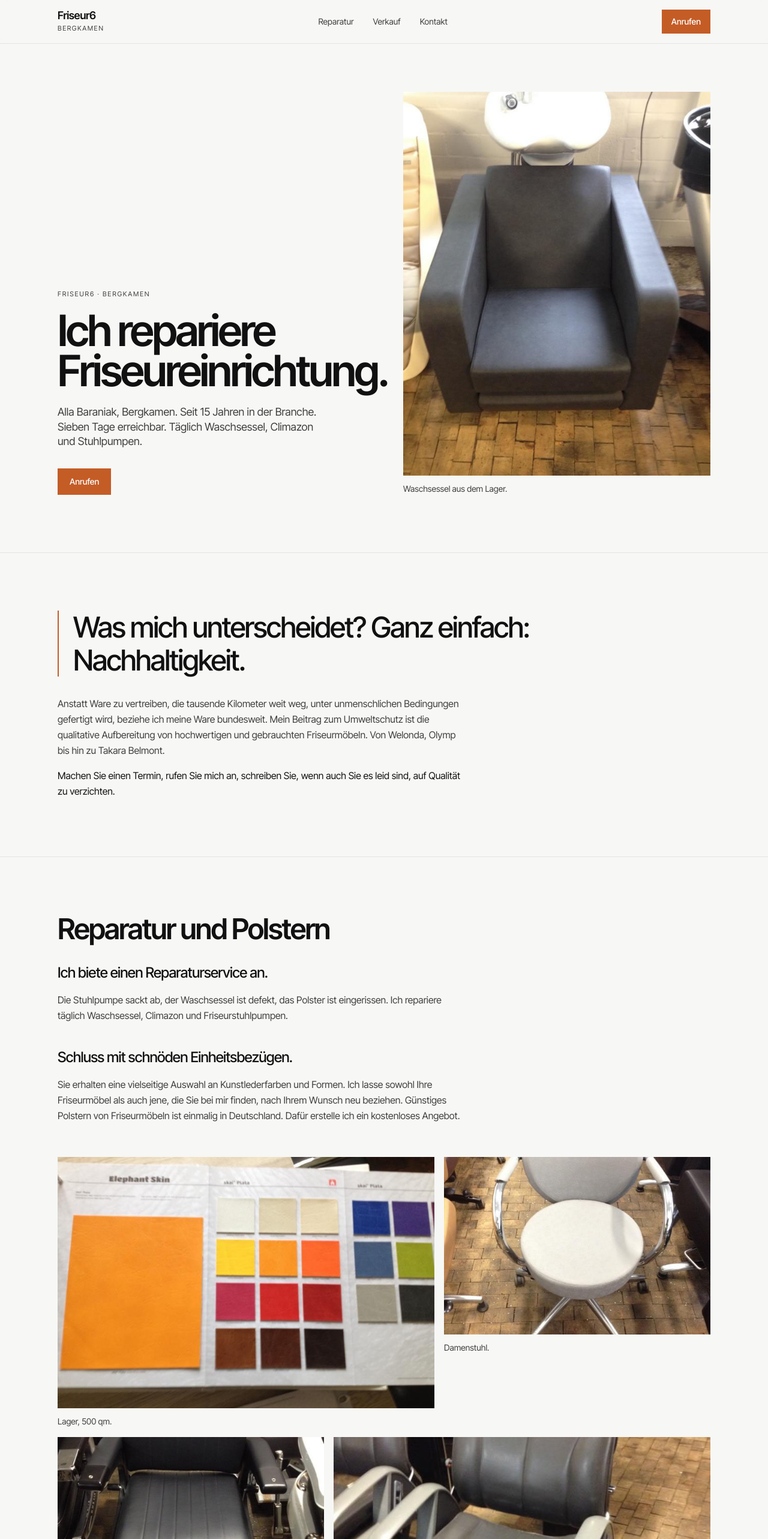
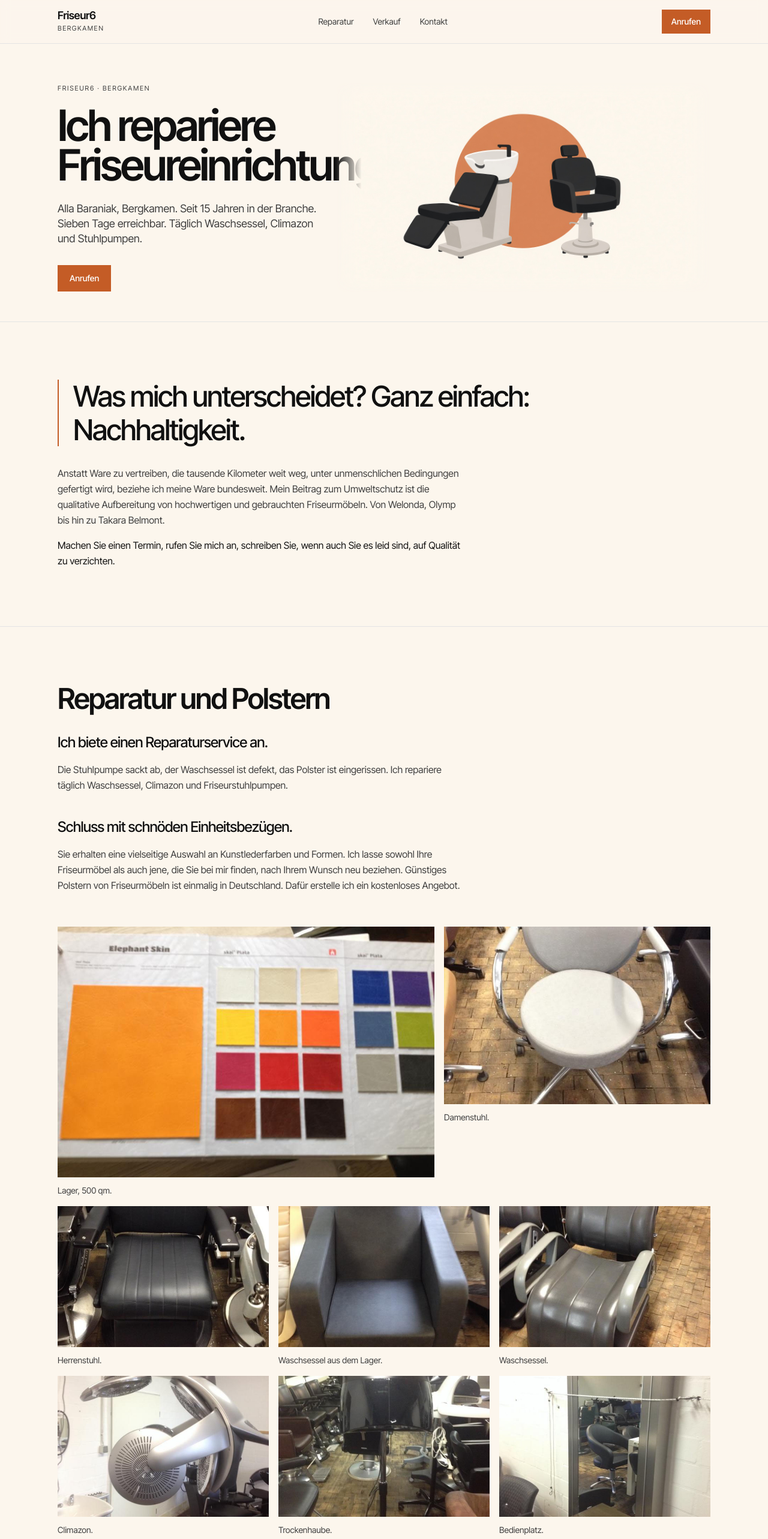
Before and after one commit to cophi-dev/friseur6, a Next.js app: page / in a window 1280 px wide. Shown: the top 2566 px of the page at 60% size. Built offline with nearby package versions, Linux system fonts and the light colour scheme; no server answers.

Commit message:
Use the wash-chair illustration as the homepage eyecatcher.
Place it beside the headline on desktop and under it on mobile, match the page to the illustration ground, and move the former hero photo into the strip.

Co-authored-by: cophi <cophi-dev@users.noreply.github.com>

```diff
--- a/app/globals.css
+++ b/app/globals.css
@@ -1,7 +1,7 @@
 @import "tailwindcss";
 
 @theme {
-  --color-paper: #f7f7f5;
+  --color-paper: #fcf6ed;
   --color-foam: #ffffff;
   --color-ink: #111111;
   --color-ink-soft: #3f3f3f;
@@ -38,6 +38,17 @@ body {
   outline-offset: 3px;
 }
 
+.hero-illustration {
+  -webkit-mask-image:
+    linear-gradient(to right, transparent, #000 7%, #000 93%, transparent),
+    linear-gradient(to bottom, transparent, #000 7%, #000 93%, transparent);
+  -webkit-mask-composite: source-in;
+  mask-image:
+    linear-gradient(to right, transparent, #000 7%, #000 93%, transparent),
+    linear-gradient(to bottom, transparent, #000 7%, #000 93%, transparent);
+  mask-composite: intersect;
+}
+
 .fade-in {
   animation: fade-in 0.7s ease both;
 }
--- a/app/layout.tsx
+++ b/app/layout.tsx
@@ -37,7 +37,7 @@ export const metadata: Metadata = {
 };
 
 export const viewport: Viewport = {
-  themeColor: "#f7f7f5",
+  themeColor: "#fcf6ed",
   width: "device-width",
   initialScale: 1,
 };
--- a/app/page.tsx
+++ b/app/page.tsx
@@ -1,4 +1,5 @@
 import type { Metadata } from "next";
+import Image from "next/image";
 import { ContactForm } from "@/components/contact-form";
 import { Photo } from "@/components/photo";
 import { getSiteUrl, site } from "@/lib/site";
@@ -49,13 +50,26 @@ export default function HomePage() {
     <main id="inhalt">
       <script type="application/ld+json" dangerouslySetInnerHTML={{ __html: JSON.stringify(jsonLd) }} />
 
-      <section className="mx-auto grid max-w-6xl items-end gap-10 px-5 pt-12 pb-16 sm:px-8 sm:pt-20 sm:pb-24 lg:grid-cols-12 lg:gap-16">
-        <div className="lg:col-span-6">
+      <section className="mx-auto grid max-w-6xl items-center gap-2 px-5 pt-10 pb-8 sm:px-8 sm:pt-16 sm:pb-12 lg:grid-cols-12 lg:gap-6">
+        <div className="lg:col-span-5">
           <p className="text-[11px] tracking-[0.16em] text-ink-soft uppercase">Friseur6 · Bergkamen</p>
           <h1 className="mt-5 max-w-xl text-5xl leading-[0.92] font-semibold tracking-[-0.045em] sm:text-7xl">
             Ich repariere Friseureinrichtung.
           </h1>
-          <p className="mt-6 max-w-md text-lg leading-snug text-ink-soft">
+        </div>
+        <div className="lg:col-span-7 lg:col-start-6 lg:row-span-2 lg:row-start-1">
+          <Image
+            src="/hero-illustration.png"
+            alt="Illustration: Waschsessel und Friseurstuhl"
+            width={1280}
+            height={720}
+            priority
+            sizes="(min-width: 1024px) 58vw, 100vw"
+            className="hero-illustration h-auto w-full"
+          />
+        </div>
+        <div className="lg:col-span-5">
+          <p className="max-w-md text-lg leading-snug text-ink-soft">
             Alla Baraniak, Bergkamen. Seit 15 Jahren in der Branche. Sieben Tage erreichbar. Täglich Waschsessel,
             Climazon und Stuhlpumpen.
           </p>
@@ -66,13 +80,6 @@ export default function HomePage() {
             Anrufen
           </a>
         </div>
-        <Photo
-          className="lg:col-span-6"
-          src="/fotos/waschsessel.jpg"
-          alt="Waschsessel aus dem Angebot von Friseur6 in Bergkamen"
-          priority
-          caption="Waschsessel aus dem Lager."
-        />
       </section>
 
       <section className="border-t border-line">
@@ -126,14 +133,21 @@ export default function HomePage() {
               caption="Damenstuhl."
             />
             <Photo
-              className="col-span-1 sm:col-span-5"
+              className="col-span-1 sm:col-span-4"
               src="/fotos/herrenstuhl.jpg"
               alt="Herrenstuhl aus dem Angebot von Friseur6"
               aspect="wide"
               caption="Herrenstuhl."
             />
             <Photo
-              className="col-span-2 sm:col-span-7"
+              className="col-span-1 sm:col-span-4"
+              src="/fotos/waschsessel.jpg"
+              alt="Waschsessel aus dem Angebot von Friseur6 in Bergkamen"
+              aspect="wide"
+              caption="Waschsessel aus dem Lager."
+            />
+            <Photo
+              className="col-span-2 sm:col-span-4"
               src="/fotos/waschsessel-2.jpg"
               alt="Weiterer Waschsessel aus dem Angebot von Friseur6"
               aspect="wide"
--- a/next.config.ts
+++ b/next.config.ts
@@ -2,6 +2,9 @@ import type { NextConfig } from "next";
 
 const nextConfig: NextConfig = {
   poweredByHeader: false,
+  images: {
+    formats: ["image/avif", "image/webp"],
+  },
 };
 
 export default nextConfig;
```
Also changed, not shown: public/hero-illustration.webp (added).
